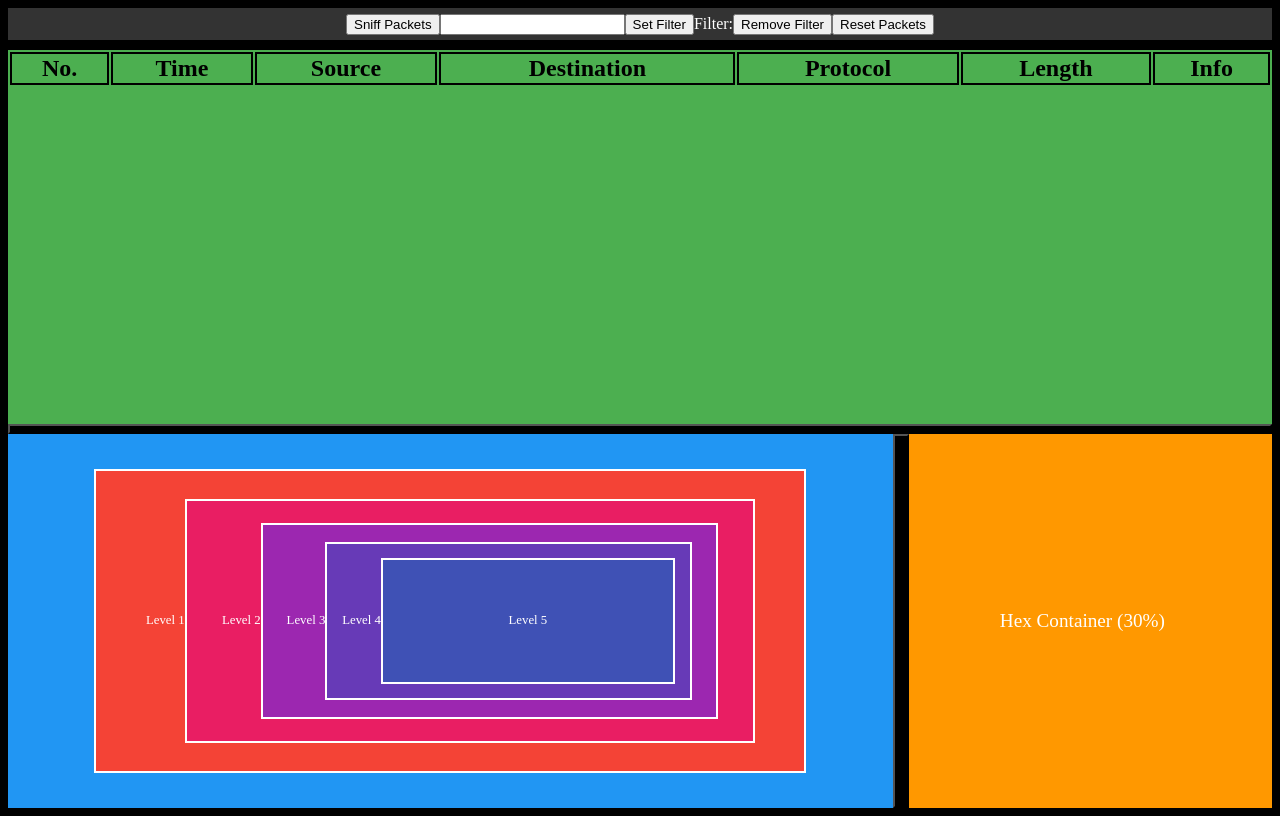
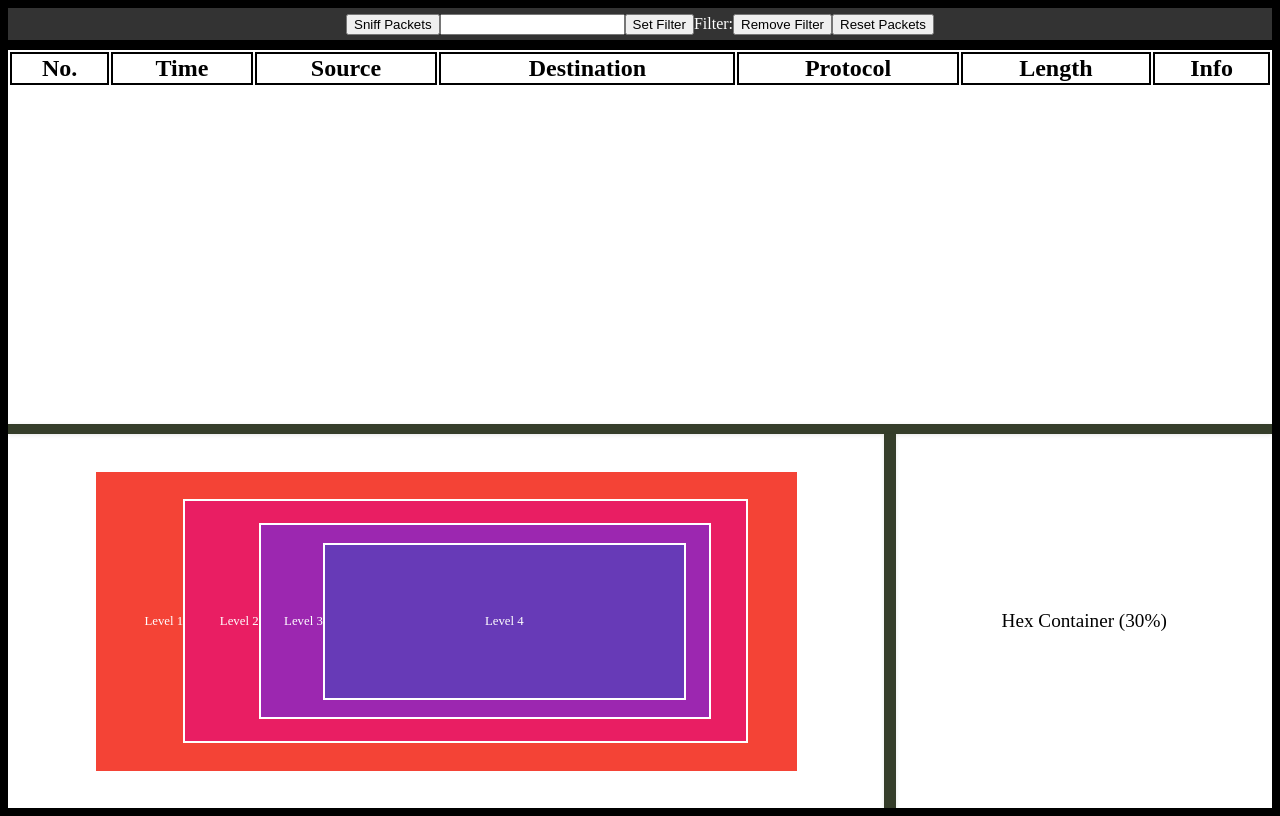
Before and after one commit to BOTBAM/UI-Project-3, a SvelteKit app: page / in a window 1280 px wide. Built offline with nearby package versions, Linux system fonts and the light colour scheme.

Commit message:
Styling adjustments
Styling adjustments before I push my main layers component.

```diff
--- a/src/routes/+page.svelte
+++ b/src/routes/+page.svelte
@@ -222,7 +222,7 @@
     </div>
 
     <!-- Top Container -->
-    <div class="large-container" style="height: {topHeight}%; background-color: {bColor}; overflow-y:scroll;">
+    <div class="large-container" style="height: {topHeight}%; overflow-y:scroll;">
         <table id="packets">
             <thead>
                 <tr>
@@ -250,10 +250,10 @@
     ></button>
 
     <!-- Bottom Row -->
-    <div class="bottom-row" style="height: {bottomHeight}%; background-color: #f1f1f1;">
+    <div class="bottom-row" style="height: {bottomHeight}%; ">
 
         <!-- Bottom Left Container with Nested Containers -->
-        <div class="small-container" style="width: {leftWidth}%; background-color: #2196f3;">
+        <div class="small-container" style="width: {leftWidth}%; ">
             <div class="nested-container level-1">
                 Level 1
                 <div class="nested-container level-2">
@@ -262,9 +262,6 @@
                         Level 3
                         <div class="nested-container level-4">
                             Level 4
-                            <div class="nested-container level-5">
-                                Level 5
-                            </div>
                         </div>
                     </div>
                 </div>
@@ -284,7 +281,7 @@
 
 
         <!-- Bottom Right Container -->
-        <div class="small-container" style="width: {rightWidth}%; background-color: #ff9800;">
+        <div class="small-container" style="width: {rightWidth}%;">
             Hex Container ({Math.round(rightWidth)}%)
         </div>
     </div>
@@ -313,7 +310,7 @@
         align-items: center;
         justify-content: center;
         font-size: 1rem;
-        border-bottom: 10px solid rgb(0, 0, 0); /* Add a bottom outline */
+        border-bottom: 10px solid rgb(0, 0, 0); /* Adds a bottom outline */
     }
 
     .large-container
@@ -349,7 +346,7 @@
         display: flex;
         align-items: center;
         justify-content: center;
-        color: white;
+        color: rgb(0, 0, 0);
         font-size: 1.2rem;
         overflow: hidden;
     }
@@ -364,6 +361,12 @@
         color: white;
         font-size: 0.8rem;
         border: 2px solid white;
+    }
+
+    #packets
+    {
+        width: 100%;
+        border: none;
     }
 
     .level-1
@@ -394,33 +397,38 @@
     /* Horizontal Resizer (Height Adjuster) */
     .horizontal-resizer
     {
-        height: 10px;
-        background-color: #000;
+        height: 11px;
+        background-color: #353d2a;
+        border: none;
+        outline: none;
         cursor: ns-resize;
         width: 100%;
-        z-index: 1;
+        z-index: 1;               /* Keeps it on top of adjacent elements */
         position: relative;
+        box-shadow: 0 1px 4px rgba(0, 0, 0, 0.1);
     }
 
-    .horizontal-resizer:hover
+    .horizontal-resizer:focus-visible
     {
-        background-color: #555;
+        outline: 2px solid #4caf50; /* Green outline for focus via keyboard */
+        outline-offset: 2px;       /* Space between outline and element */
     }
 
     /* Vertical Resizer (Width Adjuster) */
     .vertical-resizer
     {
-        width: 10px;
-        background-color: #000;
+        width: 7px;
+        background-color: #353d2a;
+        border: none;
+        outline: none;
         cursor: ew-resize;
-        position: absolute;
-        top: 0;
-        bottom: 0;
-        z-index: 1;
+        z-index: 2;
+        box-shadow: 0 1px 4px rgba(0, 0, 0, 0.1);
     }
 
-    .vertical-resizer:hover
+    .vertical-resizer:focus-visible
     {
-        background-color: #555;
+        outline: 2px solid #4caf50;
+        outline-offset: 2px;
     }
 </style>
```
